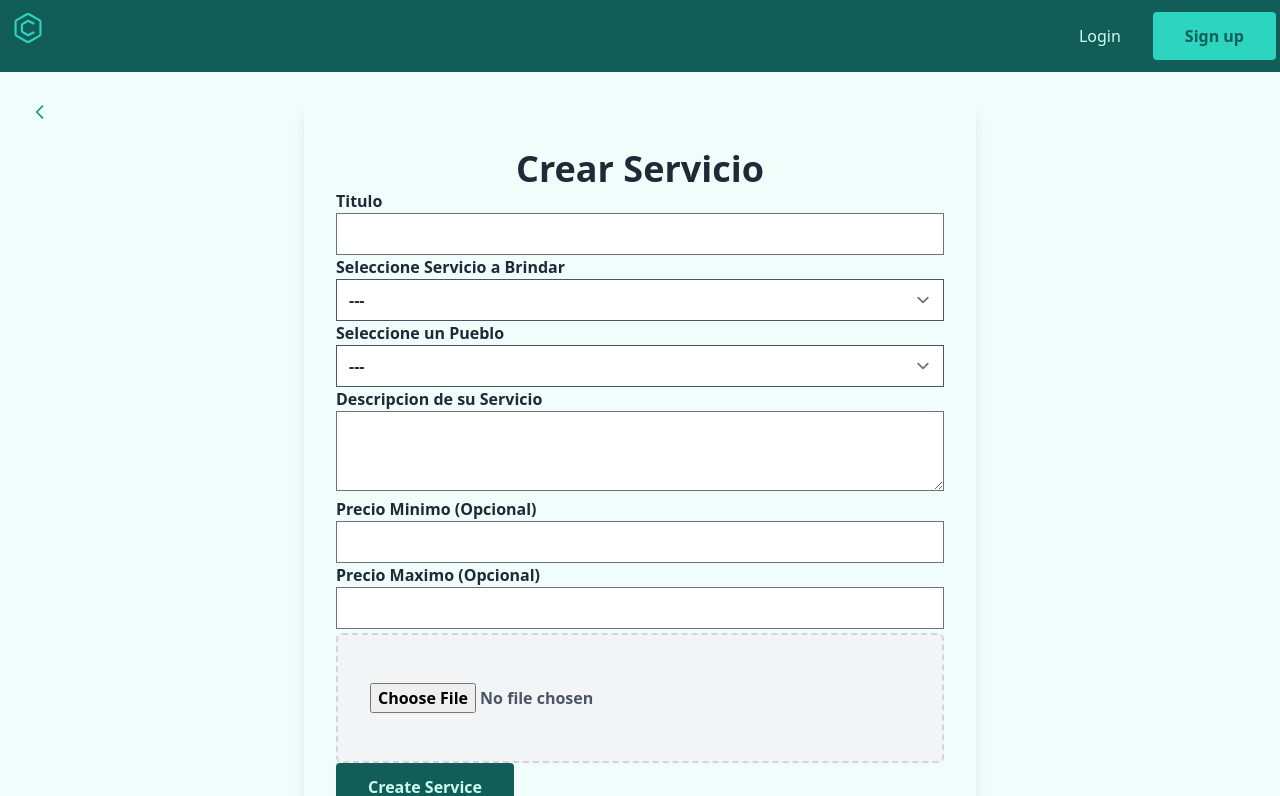
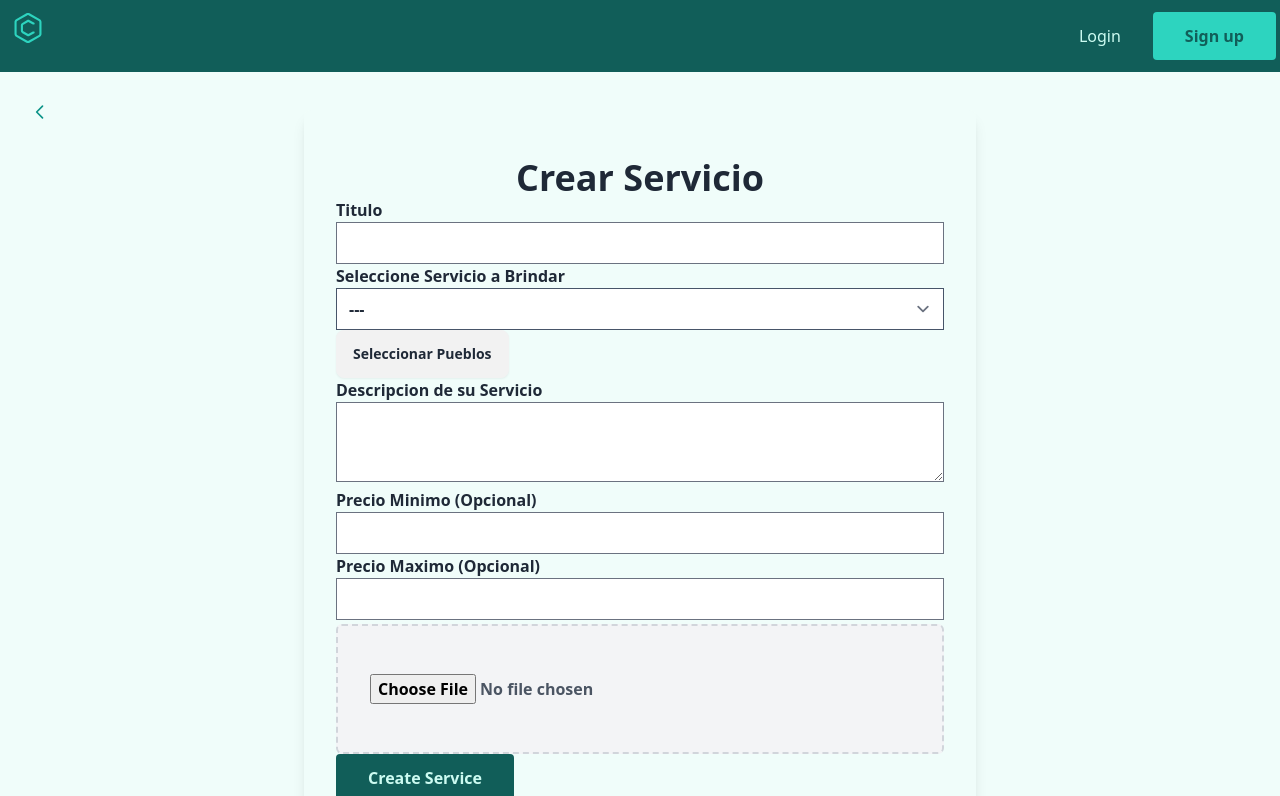
Before and after one commit to Lusanco/PalitasPR, a Svelte app in the folder frontend/: page /create-service in a window 1280 px wide. Shown: the top 796 px of the page. Built offline with nearby package versions, Linux system fonts and the light colour scheme.

Commit message:
multi towns array, before testing

```diff
--- a/frontend/src/routes/CreateService.svelte
+++ b/frontend/src/routes/CreateService.svelte
@@ -98,8 +98,8 @@
     <!-- Service Filter End -->
 
     <!-- Town Filter Start -->
-    <label for="town">Seleccione un Pueblo</label>
-    <select
+    <!-- <label for="town">Seleccione un Pueblo</label> -->
+    <!-- <select
       bind:value={data.town}
       on:change={handleInputChange}
       name="town"
@@ -109,7 +109,32 @@
       {#each towns as [town, id]}
         <option value={id}>{town}</option>
       {/each}
-    </select>
+    </select> -->
+    <div class="w-full dropdown">
+      <button tabindex="0" class="btn btn-base dropdown-toggle"
+        >Seleccionar Pueblos</button
+      >
+      <ul
+        tabindex="-1"
+        class="flex flex-wrap w-full h-40 min-w-full gap-4 p-4 overflow-y-auto shadow dropdown-content bg-base-100 rounded-box"
+      >
+        {#each towns as [town, id]}
+          <!-- <option value={id}>{town}</option> -->
+          <li class="menu-item" value={id}>
+            <label for={town}>
+              <input
+                type="checkbox"
+                id={`'${id}'`}
+                value={id}
+                class="mr-2 checkbox checkbox-base"
+              />
+              {town}
+            </label>
+          </li>
+        {/each}
+      </ul>
+    </div>
+
     <!-- Town Filter End -->
     <div class="max-h-96">
       <label for="description">Descripcion de su Servicio</label>
```
